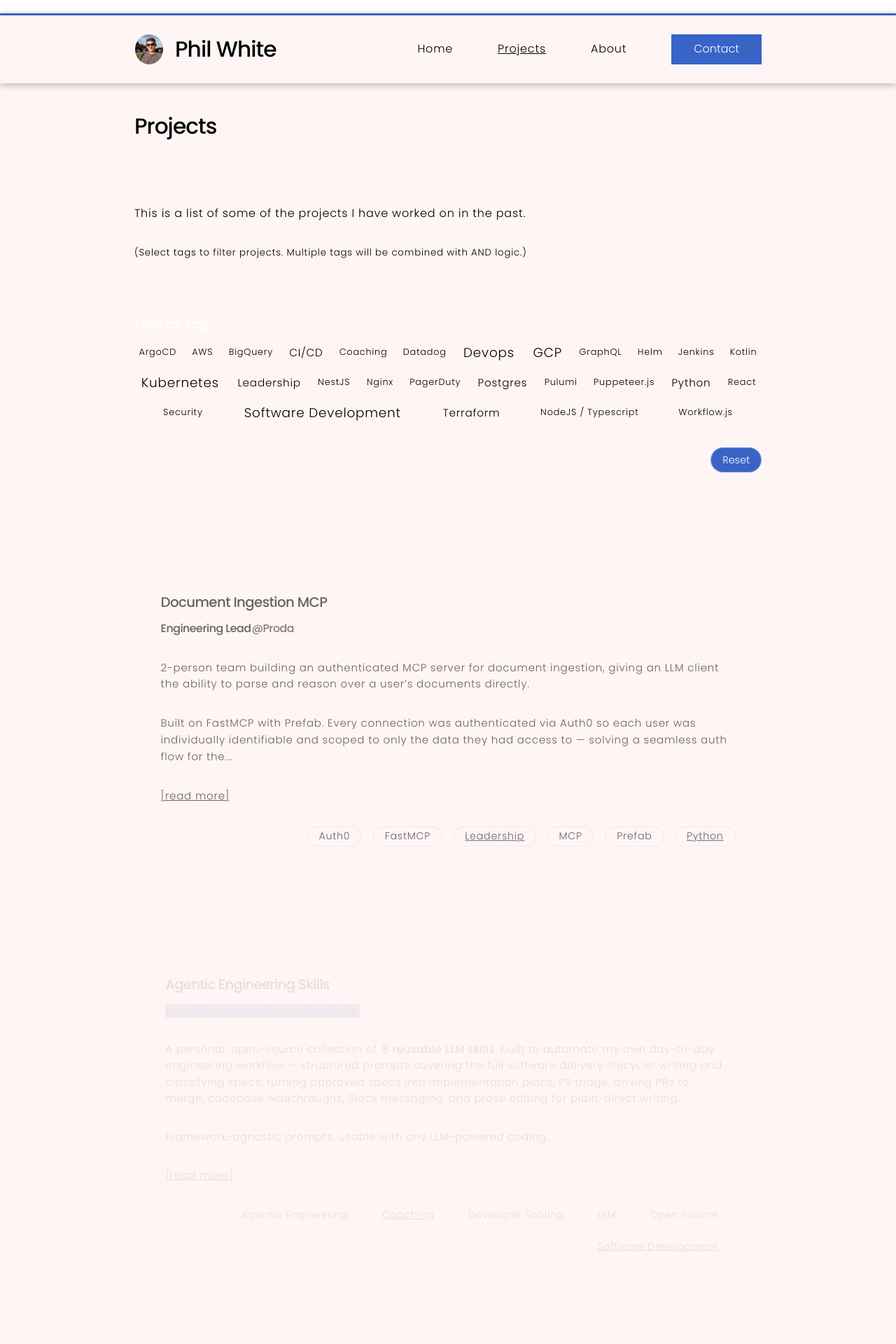
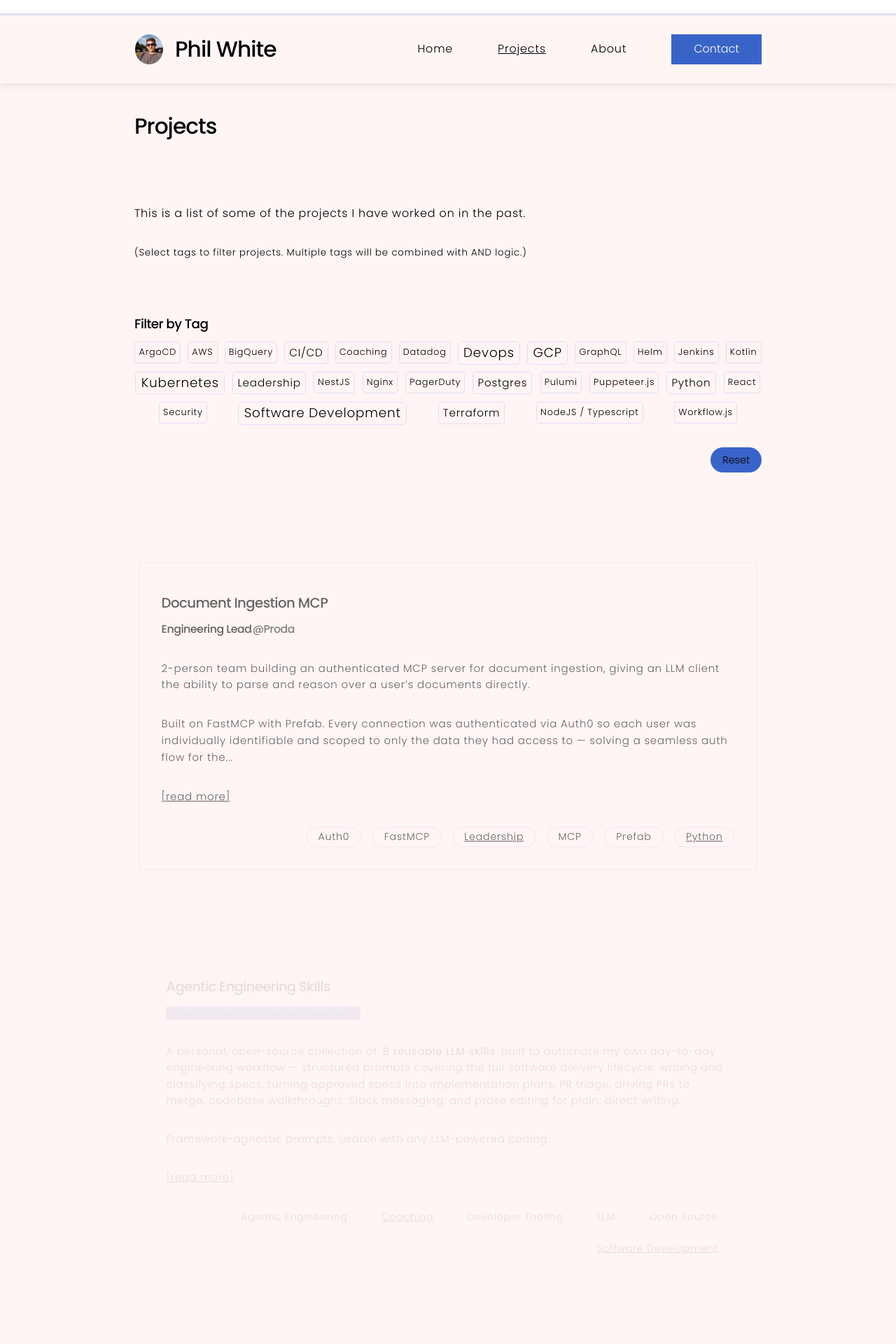
Before and after one commit to philwhiteuk/cv, a Jekyll site: the page built from pages/all-projects.html, in a window 1280 px wide. Shown: the top 1920 px of the page at 70% size. Built offline with Jekyll 4.4.1, drawn with Linux system fonts in a browser that asks for light colours.

Commit message:
Fix visual inconsistencies on projects page and subpages
- Add border back to project boxes
- Fix 'Filter by Tag' text color to use secondary-fg (black) instead of primary-fg (white)
- Update header border to use --border color and reduce box-shadow opacity
- Update subpage layout to use 'secondary' class for consistent off-white background
- Update all projects-filter elements to use new color system variables

Closes #d674645f-e807-428b-a23c-fb9d95758017

Co-authored-by: philwhiteuk <philwhiteuk@users.noreply.github.com>

```diff
--- a/_layouts/subpage.html
+++ b/_layouts/subpage.html
@@ -2,7 +2,7 @@
 layout: default
 ---
 
-<section class="subpage">
+<section class="subpage secondary">
     <div class="wrapper">
         {{ content }}
     </div>
--- a/_sass/theme/_header.scss
+++ b/_sass/theme/_header.scss
@@ -1,6 +1,6 @@
 body > header {
-  border-top: 0.2rem solid var(--primary-highlight);
-  box-shadow: 0 2px 10px rgba(0, 0, 0, 0.3);
+  border-top: 0.2rem solid var(--border);
+  box-shadow: 0 2px 10px rgba(0, 0, 0, 0.1);
   min-height: 7vh;
   position: sticky;
   top: 0;
--- a/_sass/theme/_projects-filter.scss
+++ b/_sass/theme/_projects-filter.scss
@@ -21,11 +21,11 @@
             display: flex;
             align-items: center;
             gap: calc(var(--fluid-gutter-sm) * 0.25);
-            background: rgba(255, 255, 255, 0.2);
+            background: var(--surface);
             padding: calc(var(--fluid-gutter-sm) * 0.25) calc(var(--fluid-gutter-sm) * 0.5);
             border-radius: 20px;
             font-size: clamp(0.75rem, calc(0.7rem + 0.25vw), 0.95rem);
-            color: $primary_fg;
+            color: var(--secondary-fg);
 
             .remove-tag {
                 display: flex;
@@ -33,7 +33,7 @@
                 justify-content: center;
                 background: none;
                 border: none;
-                color: $primary_fg;
+                color: var(--secondary-fg);
                 cursor: pointer;
                 font-size: 0.8em;
                 padding: 0 0 calc(var(--fluid-gutter-sm) * 0.1) calc(var(--fluid-gutter-sm) * 0.25);
@@ -42,12 +42,12 @@
                 transition: all 0.2s ease;
 
                 &:hover {
-                    background: rgba(255, 255, 255, 0.3);
+                    background: var(--surface);
                     transform: scale(1.1);
                 }
 
                 &:focus {
-                    outline: 2px solid $primary_fg;
+                    outline: 2px solid var(--secondary-fg);
                     outline-offset: 2px;
                 }
             }
@@ -60,7 +60,7 @@
         h3 {
             font-size: clamp(1rem, calc(0.95rem + 0.25vw), 1.25rem);
             margin-bottom: calc(var(--fluid-gutter-sm) * 0.5);
-            color: $primary_fg;
+            color: var(--secondary-fg);
         }
     }
 
@@ -79,33 +79,33 @@
             flex: 0 0 auto;
 
             a {
-                border: transparent solid 0.05em;
+                border: var(--border) solid 0.05em;
                 border-radius: 0.3em;
                 display: inline-block;
                 padding: 0.2em 0.4em;
                 text-decoration: none;
-                color: inherit;
+                color: var(--secondary-fg);
                 transition: all 0.2s ease;
                 cursor: pointer;
 
                 &:hover {
-                    border-color: $primary_fg !important;
-                    background: rgba($primary_fg, 0.1);
+                    border-color: var(--primary-highlight) !important;
+                    background: var(--surface);
                 }
 
                 &.active,
                 &[aria-pressed="true"] {
-                    border-color: $primary_fg !important;
-                    background: rgba($primary_fg, 0.2);
+                    border-color: var(--primary-highlight) !important;
+                    background: var(--surface);
                     font-weight: 500;
 
                     &:hover {
-                        background: rgba($primary_fg, 0.3);
+                        background: var(--border);
                     }
                 }
 
                 &:focus {
-                    outline: 2px solid $primary_fg;
+                    outline: 2px solid var(--secondary-fg);
                     outline-offset: 2px;
                 }
             }
@@ -127,10 +127,10 @@
         display: inline-flex;
         align-items: center;
         justify-content: center;
-        background: rgba(255, 255, 255, 0.2);
-        border: 1px solid rgba(255, 255, 255, 0.4);
+        background: var(--surface);
+        border: 1px solid var(--border);
         border-radius: 20px;
-        color: $primary_fg;
+        color: var(--secondary-fg);
         cursor: pointer;
         font-size: clamp(0.75rem, calc(0.7rem + 0.25vw), 0.9rem);
         padding: calc(var(--fluid-gutter-sm) * 0.15) calc(var(--fluid-gutter-sm) * 0.5);
@@ -138,12 +138,12 @@
         transition: all 0.2s ease;
 
         &:hover {
-            background: rgba(255, 255, 255, 0.3);
-            border-color: $primary_fg;
+            background: var(--border);
+            border-color: var(--primary-highlight);
         }
 
         &:focus {
-            outline: 2px solid $primary_fg;
+            outline: 2px solid var(--secondary-fg);
             outline-offset: 2px;
         }
 
--- a/_sass/theme/_projects.scss
+++ b/_sass/theme/_projects.scss
@@ -1,5 +1,6 @@
 article.project {
   background: var(--secondary-bg);
+  border: 1px solid var(--border);
   border-radius: 8px;
   box-sizing: border-box;
   padding: var(--fluid-gutter-sm);
```
